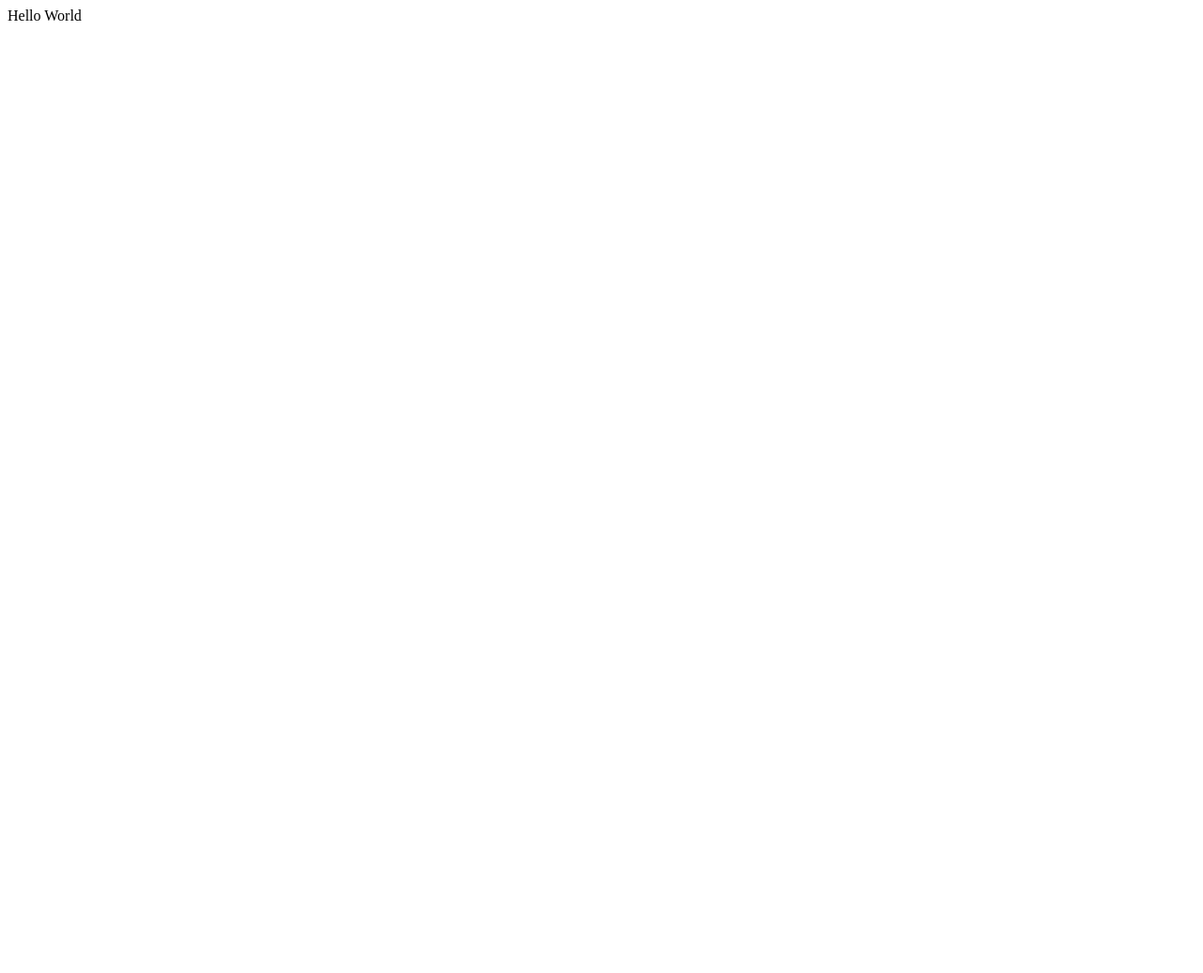
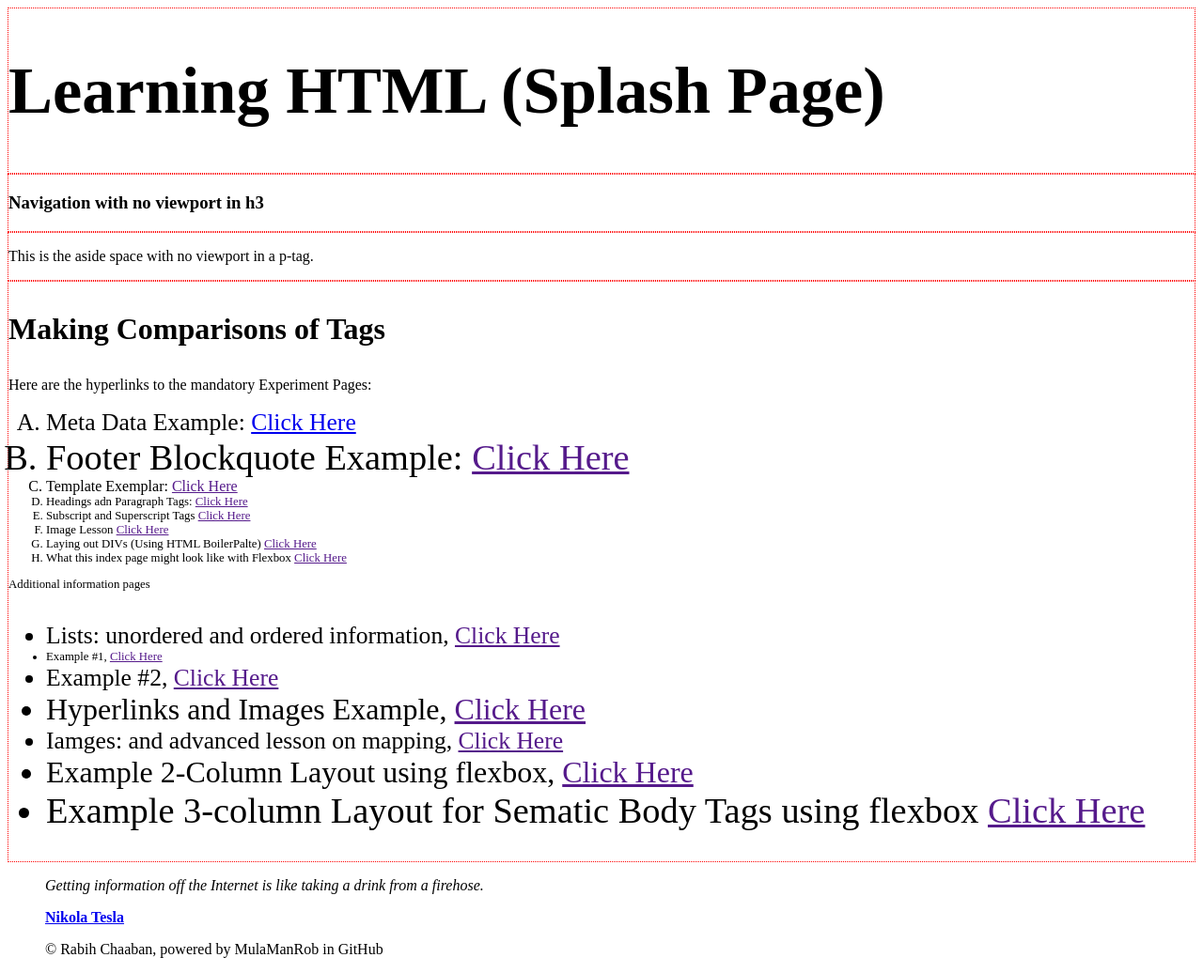
Before and after one commit to MulaManRob/HTML.github.io, a plain HTML site: page index.HTML in a window 1280 px wide. Shown: the whole page at 94% size. Before the commit the page ends 800 px from the top, so only its background shows below. Drawn offline with Linux system fonts and the light colour scheme.

Commit message:
Update index.HTML

```diff
--- a/index.HTML
+++ b/index.HTML
@@ -1,14 +1,73 @@
 <!DOCTYPE html>
 <html lang="en" dir="ltr">
+
   <head>
     <meta charset="utf-8">
     <title>Learning HTML</title>
-    <meta name="author" content="Mark Mercer">
-    <meta name="description" content="">
-    <meta name="keywords" content="">
+    <meta name="author" content="Rabih Chaaban">
+    <meta name="description" content="Learning HTML"> <!--Webpage Description -->
+    <meta name="keywords" content="Learning, Tag, HTML, Layout">
     <meta name="viewport" content="width=device-width, initial-scale=1.0">
+
+    <style> div {border: thin dotted red;} </style>
+
   </head>
+
   <body>
-    Hello World
+
+    <div><header><h1 style="font-size:5.5vw;">Learning HTML (Splash Page)</h1></header></div>
+
+    <div><h3><nav>Navigation with no viewport in h3</nav></h3></div>
+
+    <div>
+      <aside>
+        <p>This is the aside space with no viewport in a p-tag.</p>
+      </aside>
+    </div>
+
+    <div>
+      <section>
+        <h3 style="font-size:2.5vw;">Making Comparisons of Tags</h3>
+        <article>
+          <p>Here are the hyperlinks to the mandatory Experiment Pages: </p>
+          <ol style="font-size:1vw;" type="A">
+            <li style="font-size:2vw;"> Meta Data Example: <a href="childPages/Meta Data.html" target="_blank">Click Here</a>
+            <li style="font-size:3vw;"> Footer Blockquote Example: <a href="" target="_blank">Click Here</a>
+            <li style="font-size:1.25vw;"> Template Exemplar: <a href="" target="_blank">Click Here</a>
+            <li style="font-size:1vw;"> Headings adn Paragraph Tags: <a href="" target="_blank">Click Here</a>
+            <li > Subscript and Superscript Tags <a href="" target="_blank">Click Here</a>
+            <li > Image Lesson <a href="" target="_blank">Click Here</a>
+            <li style="font-size:1vw;"> Laying out DIVs (Using HTML BoilerPalte) <a href="" target="_blank">Click Here</a>
+            <li style="font-size:1vw;"> What this index page might look like with Flexbox <a href="" target="_blank">Click Here</a>
+          </ol>
+          <p style="font-size:1vw;">Additional information pages</p>
+          <ul style="font-size:2.5vw;" style="list-style-type:square;">
+            <li style="font-size:2vw;"> Lists: unordered and ordered information, <a href="" target="_blank">Click Here</a>
+            <li style="font-size:1vw;"> Example #1, <a href="" target="_blank">Click Here</a>
+            <li style="font-size:2vw;"> Example #2, <a href="" target="_blank">Click Here</a>
+            <li > Hyperlinks and Images Example, <a href="" target="_blank">Click Here</a>
+            <li style="font-size:2vw;"> Iamges: and advanced lesson on mapping, <a href="" target="_blank">Click Here</a>
+            <li > Example 2-Column Layout using flexbox, <a href="" target="_blank">Click Here</a>
+            <li style="font-size:3vw;"> Example 3-column Layout for Sematic Body Tags using flexbox <a href="" target="_blank">Click Here</a>
+          </ul>
+        </article>
+      </section>
+    </div>
+
   </body>
+
+  <footer>
+    <!-- Date Accessed: 20210916-->
+    <blockquote cite="https://www.quotiepie.com/authors/nikola-tesla/">
+      <p><em>Getting information off the Internet is like taking a drink from a firehose.</em></p>
+      <p>
+        <strong>
+          <a href="https://www.quotiepie.com/authors/nikola-tesla/" target="_blank">
+            Nikola Tesla
+          </a>
+        </strong>
+      </p>
+    <p>&copy Rabih Chaaban, powered by MulaManRob in GitHub</p>
+  </footer>
+
 </html>
```
